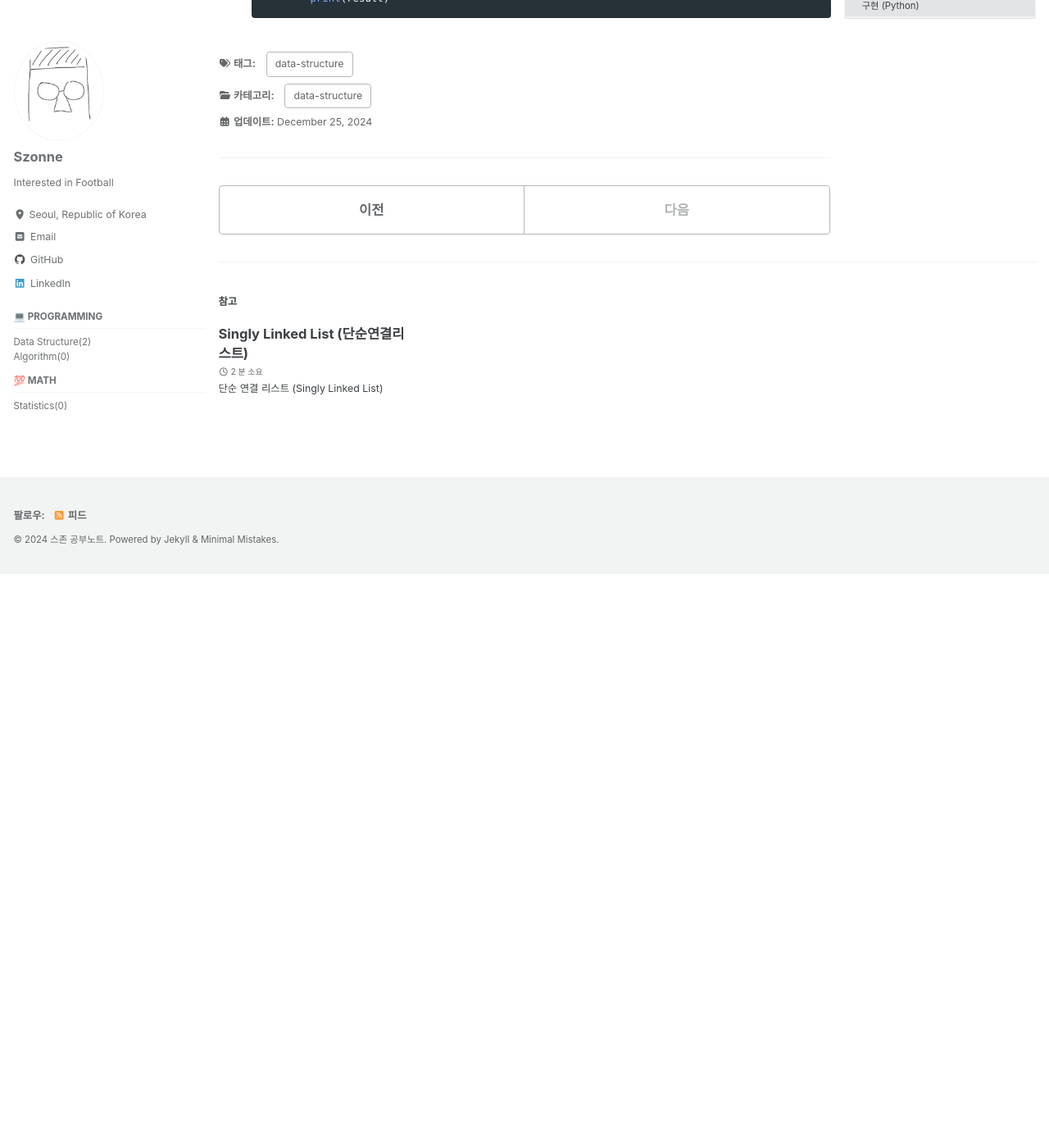
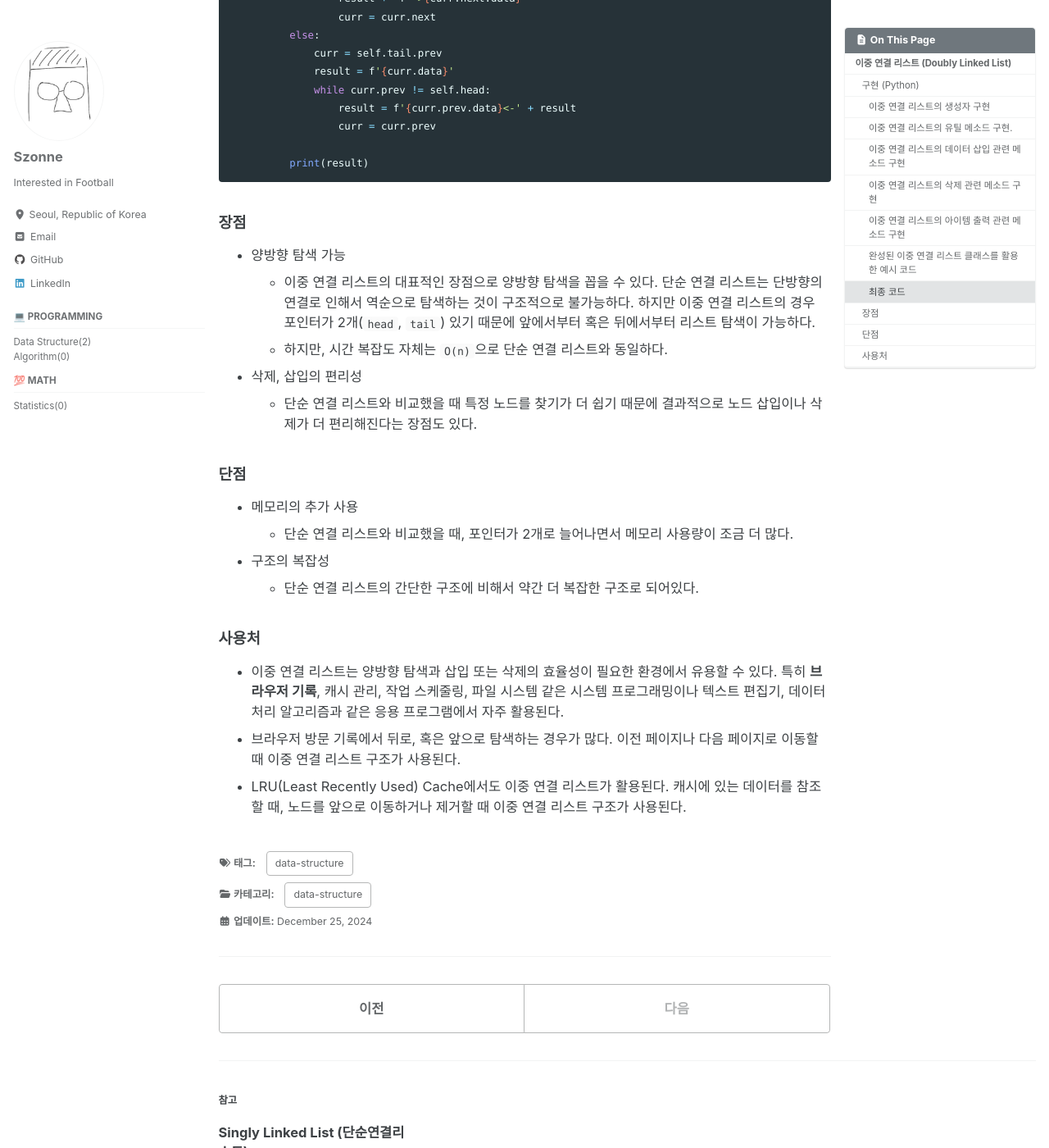
Before and after one commit to szonne/szonne.github.io, a Jekyll site: the page built from _posts/2024-12-25-doubly-linked-list.md, in a window 1280 px wide and 1400 px high, scrolled down 5521 px. Shown: the whole window at 82% size. Built offline with Jekyll 4.4.1, drawn with Linux system fonts in a browser that asks for light colours; cached includes are drawn as plain includes; before the commit the page ends 6221 px from its top, so only the background shows below that.

Commit message:
Add pros and cons

````diff
--- a/_posts/2024-12-25-doubly-linked-list.md
+++ b/_posts/2024-12-25-doubly-linked-list.md
@@ -26,7 +26,7 @@ class Node:
         self.next = next_
 ```
 
-- 이중 연결 리스트의 생성자 구현
+#### 이중 연결 리스트의 생성자 구현
   - 최초 초기화 시에 이중 연결 리스트의 크기는 `0`
   - 단순 연결 리스트와 다르게 이중 연결 리스트에서는 head와 tail 2개의 포인터가 있고, head는 리스트의 가장 처음, tail은 리스트의 가장 마지막 노드를 가리킨다.
   - 2개의 포인터가 있음으로써 리스트의 앞단, 혹은 끝단에서의 탐색이나 데이터 삭제, 추가 등이 용이해질 수 있다.
@@ -48,7 +48,7 @@ class Node:
           self.head.next = self.tail
   ```
 
-- 이중 연결 리스트의 유틸 메소드 구현.
+#### 이중 연결 리스트의 유틸 메소드 구현.
   ```python
   class DList:
       ...
@@ -60,7 +60,7 @@ class Node:
           return self.size == 0
   ```
 
-- 이중 연결 리스트의 데이터 삽입 관련 메소드 구현
+#### 이중 연결 리스트의 데이터 삽입 관련 메소드 구현
   - 단순 연결 리스트와의 차이점은 새로운 노드를 추가할 때 이전, 이후 노드를 모두 수정해줘야한다는 점이다.
   - `A <-> B` 사이에 `C` 노드를 추가한다고 하면, A의 next를 B에서 C로 수정하고 B의 prev를 A에서 C로 수정해야 한다.
   ```python
@@ -85,7 +85,7 @@ class Node:
           self._size += 1
   ```
 
-- 이중 연결 리스트의 삭제 관련 메소드 구현
+#### 이중 연결 리스트의 삭제 관련 메소드 구현
   - 삭제하려는 노드의 앞, 뒤에 위치한 노드를 서로 이어준다.
   - 삭제하려는 대상이 head, tail일 경우에 대한 예외처리를 추가한다.
   ```python
@@ -107,7 +107,7 @@ class Node:
           self._size -= 1
   ```
 
-- 이중 연결 리스트의 아이템 출력 관련 메소드 구현
+#### 이중 연결 리스트의 아이템 출력 관련 메소드 구현
   - `head`, `tail`을 이용해서 순차적으로 혹은 역순으로 리스트 아이템을 출력할 수 있다.
   - `reverse` 인자를 통해서 앞에서부터 혹은 뒤에서부터 출력할 지 결정한다.
   ```python
@@ -135,7 +135,7 @@ class Node:
           print(result)
   ```
 
-- 완성된 이중 연결 리스트 클래스를 활용한 예시 코드
+#### 완성된 이중 연결 리스트 클래스를 활용한 예시 코드
   ```python
   d_list = DList()
   d_list.insert_after(d_list.head, 'A')
@@ -151,7 +151,7 @@ class Node:
   # C<-1<-B
   ```
 
-- 최종 코드
+#### 최종 코드
   ```python
   class Node:
       def __init__(self, data, prev, next_):
@@ -235,3 +235,22 @@ class Node:
 
           print(result)
   ```
+
+### 장점
+- 양방향 탐색 가능
+  - 이중 연결 리스트의 대표적인 장점으로 양방향 탐색을 꼽을 수 있다. 단순 연결 리스트는 단방향의 연결로 인해서 역순으로 탐색하는 것이 구조적으로 불가능하다. 하지만 이중 연결 리스트의 경우 포인터가 2개(`head`, `tail`) 있기 때문에 앞에서부터 혹은 뒤에서부터 리스트 탐색이 가능하다.
+  - 하지만, 시간 복잡도 자체는 `O(n)`으로 단순 연결 리스트와 동일하다.
+- 삭제, 삽입의 편리성
+  - 단순 연결 리스트와 비교했을 때 특정 노드를 찾기가 더 쉽기 때문에 결과적으로 노드 삽입이나 삭제가 더 편리해진다는 장점도 있다.
+
+### 단점
+- 메모리의 추가 사용
+  - 단순 연결 리스트와 비교했을 때, 포인터가 2개로 늘어나면서 메모리 사용량이 조금 더 많다.
+- 구조의 복잡성
+  - 단순 연결 리스트의 간단한 구조에 비해서 약간 더 복잡한 구조로 되어있다.
+
+### 사용처
+- 이중 연결 리스트는 양방향 탐색과 삽입 또는 삭제의 효율성이 필요한 환경에서 유용할 수 있다.
+특히 **브라우저 기록**, 캐시 관리, 작업 스케줄링, 파일 시스템 같은 시스템 프로그래밍이나 텍스트 편집기, 데이터 처리 알고리즘과 같은 응용 프로그램에서 자주 활용된다.
+- 브라우저 방문 기록에서 뒤로, 혹은 앞으로 탐색하는 경우가 많다. 이전 페이지나 다음 페이지로 이동할 때 이중 연결 리스트 구조가 사용된다.
+- LRU(Least Recently Used) Cache에서도 이중 연결 리스트가 활용된다. 캐시에 있는 데이터를 참조할 때, 노드를 앞으로 이동하거나 제거할 때 이중 연결 리스트 구조가 사용된다.
````
